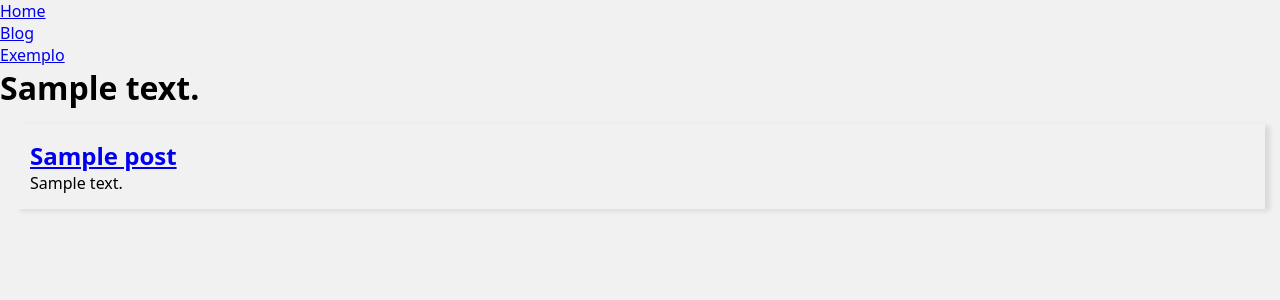
After one commit to natancelidonio/curso_python_3_luiz_otavio_miranda, a Django app: template aula419_django_basico/blog/templates/blog/post.html in a window 1280 px wide. The commit adds this page. Shown: the top 300 px of the page. Run offline with Django 5.2, Linux system fonts and the light colour scheme; the template is opened without the code that fills it: most values are stand-ins (such as "Sample title", 1, 10 or a date in 2020).

Commit message:
Configurando um post único no template post.html com a nova view e CSS

```diff
--- a/aula419_django_basico/base/global/base.html
+++ b/aula419_django_basico/base/global/base.html
@@ -2,7 +2,7 @@
 <body>
 {% include "global/partials/menu.html" %}
     {% if text %}
-    <h1>{% block texto %}{% endblock texto %}</h1>
+    <h1>{% block texto %} {{ text }} {% endblock texto %}</h1>
     {% endif %}
     <main class="content">
         {% block posts %}{% endblock posts %}
--- a/aula419_django_basico/base/static/global/css/style.css
+++ b/aula419_django_basico/base/static/global/css/style.css
@@ -31,7 +31,7 @@ body {
 }
 
 @media (min-width: 600px) {
-  .content {
+  .content:not(:has(.single-post)) {
     grid-template-columns: repeat(auto-fill, minmax(32rem, 1fr));
   }
 }
--- /dev/null
+++ b/aula419_django_basico/blog/templates/blog/post.html
@@ -0,0 +1,18 @@
+{% extends "global/base.html" %}
+
+{% block texto %} {{text}} {% endblock texto %}
+
+{% block posts %}
+    <article class="post single-post">
+        <header>
+            <h2 class="post__title">
+                <a href="{% url "blog:post" post.id %}">
+                    {{post.title}}
+                </a>
+            </h2>
+        </header>
+        <div class="post__body">
+            {{post.body}}
+        </div>
+    </article>
+{% endblock posts %}
--- a/aula419_django_basico/blog/urls.py
+++ b/aula419_django_basico/blog/urls.py
@@ -4,7 +4,7 @@ from blog import views
 app_name = 'blog'
 
 urlpatterns = [
+    path('post/<int:post_id>', views.post, name='post'),
+    path('exemplo/', views.exemplo, name='exemplo'),
     path('', views.blog, name='blog'),
-    path('exemplo/', views.exemplo, name='exemplo'),
-    path('post/<id>', views.post, name='post'),
 ]
```
Also changed, not shown: aula419_django_basico/blog/views.py (+13 -2 lines).
